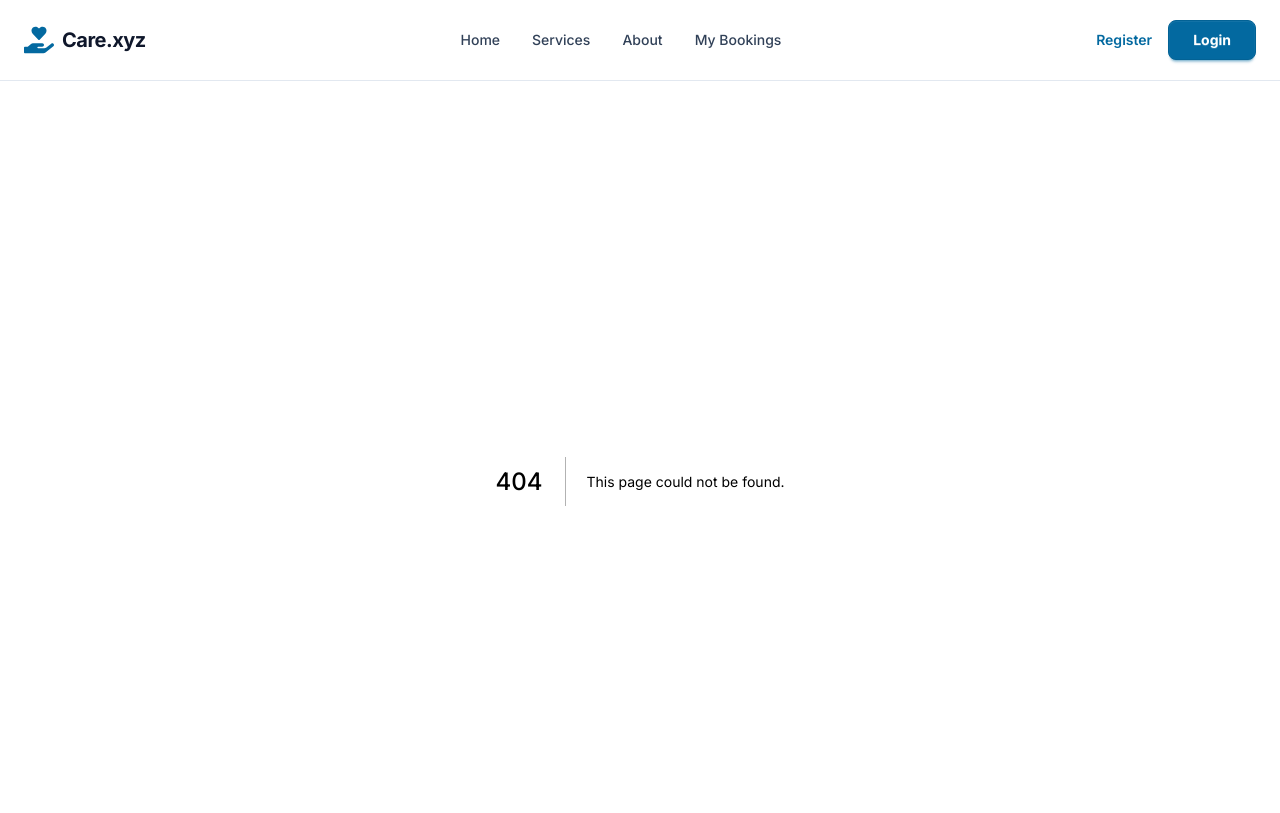
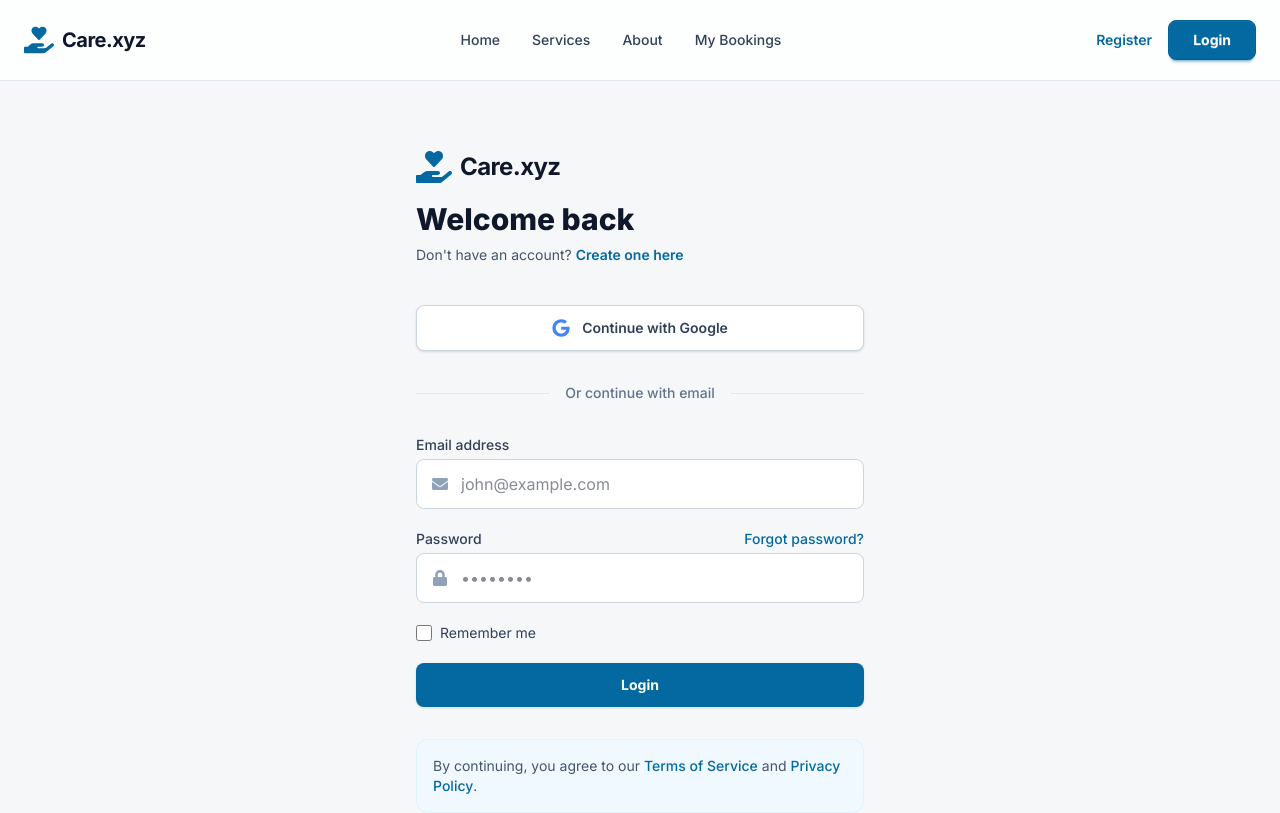
Before and after one commit to Jim2811/care-xyz-a12, a Next.js app: page /login in a window 1280 px wide. Before the commit this address had no page. Shown: the top 813 px of the page. Built offline with nearby package versions, Linux system fonts and the light colour scheme.

Commit message:
Designed login page

```diff
--- /dev/null
+++ b/src/app/login/page.jsx
@@ -0,0 +1,145 @@
+import Link from "next/link";
+import { FaHandHoldingHeart, FaGoogle, FaEnvelope, FaLock } from "react-icons/fa";
+
+export const metadata = {
+  title: "Login | Care.xyz",
+  description: "Login to your Care.xyz account",
+};
+
+export default function LoginPage() {
+  return (
+    <div className="min-h-screen bg-base-200">
+      <div className="flex min-h-screen items-center justify-center px-6 py-12 lg:px-20 xl:px-32">
+        <div className="w-full max-w-sm lg:max-w-md">
+          <header className="mb-10 flex flex-col items-start gap-4">
+            <div className="flex items-center gap-2 text-primary">
+              <FaHandHoldingHeart className="text-4xl" />
+              <h1 className="text-2xl font-bold tracking-tight text-slate-900">
+                Care.xyz
+              </h1>
+            </div>
+
+            <div>
+              <h2 className="text-3xl font-extrabold text-slate-900">
+                Welcome back
+              </h2>
+              <p className="mt-2 text-sm text-slate-600">
+                Don&apos;t have an account?{" "}
+                <Link
+                  href="/register"
+                  className="font-semibold text-primary hover:underline"
+                >
+                  Create one here
+                </Link>
+              </p>
+            </div>
+          </header>
+
+          <div className="mt-8">
+            <button className="flex w-full items-center justify-center gap-3 rounded-lg border border-slate-300 bg-white px-4 py-3 text-sm font-semibold text-slate-700 shadow-sm transition-colors hover:bg-slate-50">
+              <FaGoogle className="text-lg text-[#4285F4]" />
+              Continue with Google
+            </button>
+
+            <div className="relative my-8">
+              <div aria-hidden="true" className="absolute inset-0 flex items-center">
+                <div className="w-full border-t border-slate-200"></div>
+              </div>
+              <div className="relative flex justify-center text-sm font-medium">
+                <span className="bg-base-200 px-4 text-slate-500">
+                  Or continue with email
+                </span>
+              </div>
+            </div>
+
+            <form className="space-y-5">
+              <div>
+                <label
+                  htmlFor="email"
+                  className="mb-1 block text-sm font-medium text-slate-700"
+                >
+                  Email address
+                </label>
+
+                <div className="relative">
+                  <span className="pointer-events-none absolute left-4 top-1/2 -translate-y-1/2 text-slate-400">
+                    <FaEnvelope />
+                  </span>
+                  <input
+                    id="email"
+                    name="email"
+                    type="email"
+                    placeholder="john@example.com"
+                    className="block w-full rounded-lg border border-slate-300 bg-white py-3 pl-11 pr-4 text-slate-900 outline-none transition focus:border-primary focus:ring-2 focus:ring-primary/20"
+                  />
+                </div>
+              </div>
+
+              <div>
+                <div className="mb-1 flex items-center justify-between">
+                  <label
+                    htmlFor="password"
+                    className="block text-sm font-medium text-slate-700"
+                  >
+                    Password
+                  </label>
+
+                  <Link
+                    href="/forgot-password"
+                    className="text-sm font-medium text-primary hover:underline"
+                  >
+                    Forgot password?
+                  </Link>
+                </div>
+
+                <div className="relative">
+                  <span className="pointer-events-none absolute left-4 top-1/2 -translate-y-1/2 text-slate-400">
+                    <FaLock />
+                  </span>
+                  <input
+                    id="password"
+                    name="password"
+                    type="password"
+                    placeholder="••••••••"
+                    className="block w-full rounded-lg border border-slate-300 bg-white py-3 pl-11 pr-4 text-slate-900 outline-none transition focus:border-primary focus:ring-2 focus:ring-primary/20"
+                  />
+                </div>
+              </div>
+
+              <div className="flex items-center justify-between gap-4">
+                <label className="flex items-center gap-2 text-sm text-slate-700">
+                  <input
+                    type="checkbox"
+                    className="h-4 w-4 rounded border-slate-300 text-primary focus:ring-primary"
+                  />
+                  Remember me
+                </label>
+              </div>
+
+              <button
+                type="submit"
+                className="flex w-full justify-center rounded-lg bg-primary px-4 py-3 text-sm font-bold text-white shadow-sm transition-all hover:bg-primary/90 focus-visible:outline focus-visible:outline-2 focus-visible:outline-offset-2 focus-visible:outline-primary"
+              >
+                Login
+              </button>
+            </form>
+
+            <div className="mt-8 rounded-xl border border-sky-100 bg-sky-50 p-4">
+              <p className="text-sm text-slate-600">
+                By continuing, you agree to our{" "}
+                <Link href="#" className="font-medium text-primary hover:underline">
+                  Terms of Service
+                </Link>{" "}
+                and{" "}
+                <Link href="#" className="font-medium text-primary hover:underline">
+                  Privacy Policy
+                </Link>
+                .
+              </p>
+            </div>
+          </div>
+        </div>
+      </div>
+    </div>
+  );
+}
```
Also changed, not shown: 1 other file (tests, documents, lock files or other folders).
